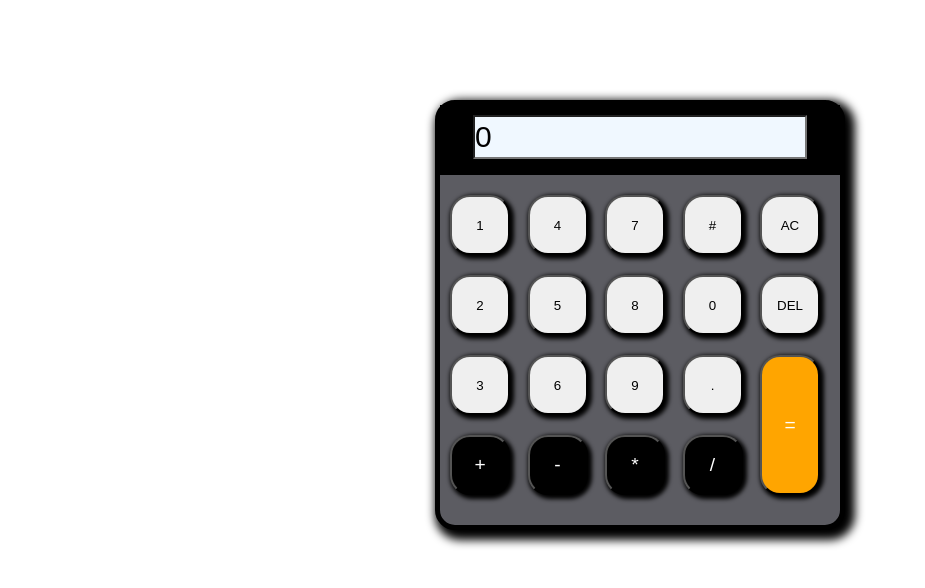
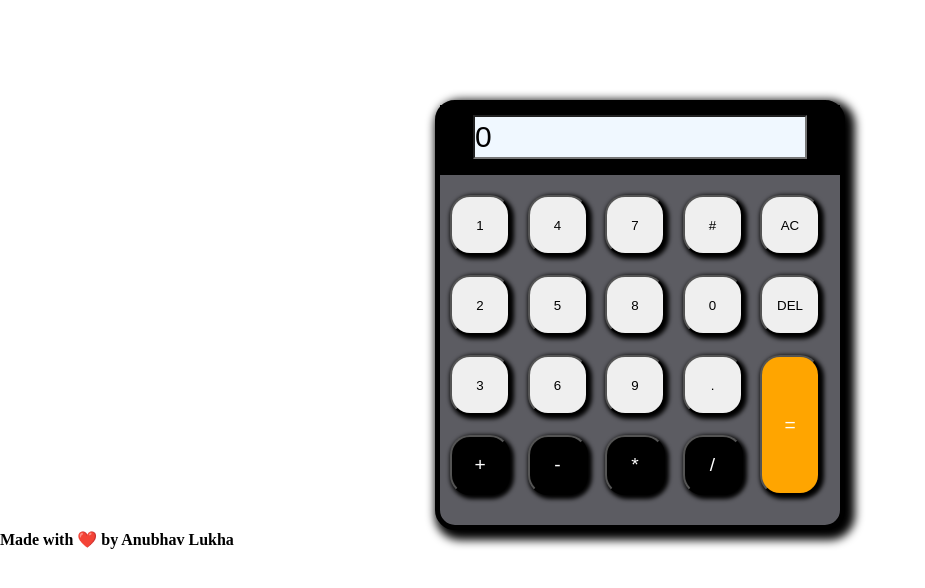
Before and after one commit to anubhav278/calculatorbyanubhav.github.io, a plain HTML site: page index.html in a window 1280 px wide. Shown: the whole page, without its empty margins (0-925 px from the left). Drawn offline with Linux system fonts and the light colour scheme.

Commit message:
Update index.html

```diff
--- a/index.html
+++ b/index.html
@@ -47,6 +47,10 @@
 </div>
 </div>
     </div>
+
+    <div class="developer">
+      <h4>Made with ❤️ by Anubhav Lukha</h4>
+    </div>
     <script>
       let currentInput = '';
 
@@ -81,6 +85,7 @@
                 currentInput = '';
             }
         }
+
     </script>
 </body>
 </html>
```
